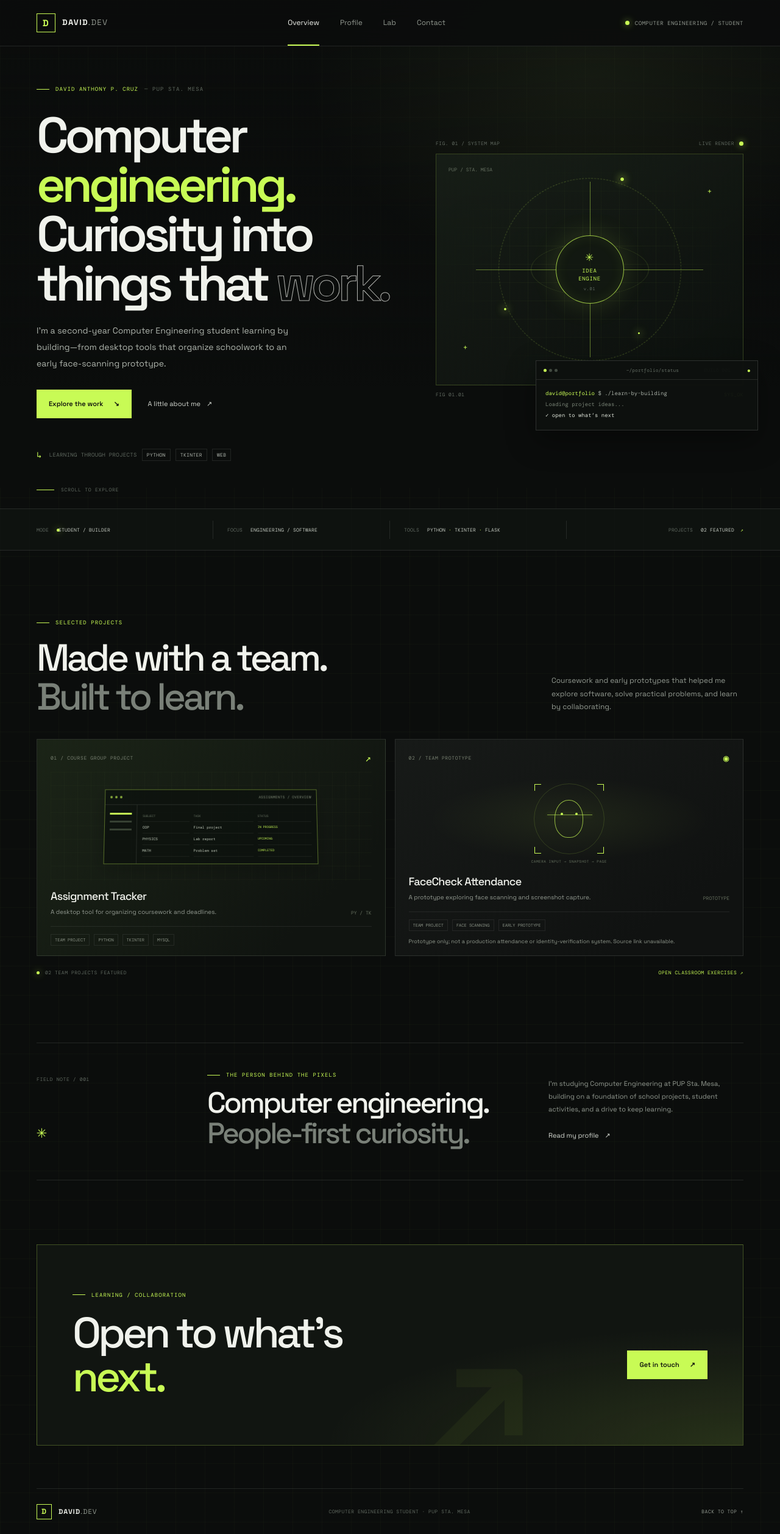
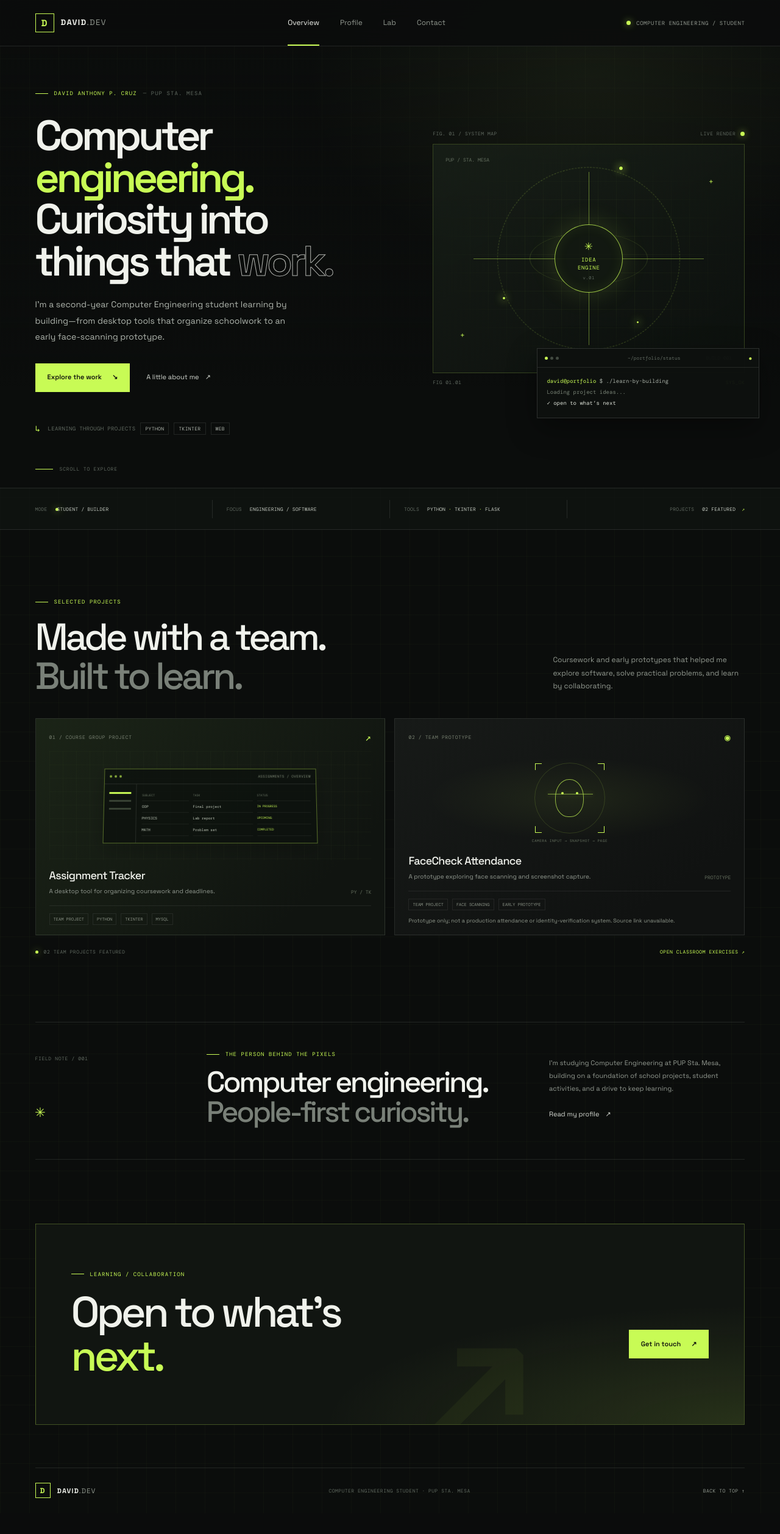
Before and after one commit to Davidredemption/Portfolio, a Flask app: page / in a window 1280 px wide. Shown: the whole page at 61% size. After the commit the page ends 2457 px from the top, so only its background shows below. Run offline with Flask 3, Linux system fonts and the light colour scheme.

Commit message:
Make desktop layout adapt to viewport dimensions
Co-authored-by: Copilot <223556219+Copilot@users.noreply.github.com>

```diff
--- a/static/style.css
+++ b/static/style.css
@@ -12,6 +12,7 @@
     --accent: #c8fb55;
     --mono: 'DM Mono', 'Consolas', monospace;
     --sans: 'Space Grotesk', 'Segoe UI', sans-serif;
+    --page-width: min(1440px, calc(100vw - clamp(40px, 9vw, 160px)));
 }
 
 * { box-sizing: border-box; }
@@ -39,7 +40,7 @@ button, input, textarea { font: inherit; }
 ::selection { color: var(--bg); background: var(--accent); }
 .skip-link { position: fixed; z-index: 1000; top: 10px; left: 10px; padding: 10px 14px; transform: translateY(-150%); color: var(--bg); background: var(--accent); }
 .skip-link:focus { transform: translateY(0); }
-.page-shell { width: min(1160px, calc(100% - 64px)); margin-inline: auto; }
+.page-shell { width: var(--page-width); margin-inline: auto; }
 
 /* Shared navigation */
 .site-nav {
@@ -50,7 +51,7 @@ button, input, textarea { font: inherit; }
     height: 76px;
     align-items: center;
     justify-content: space-between;
-    padding: 0 max(32px, calc((100vw - 1160px) / 2));
+    padding: 0 max(20px, calc((100vw - var(--page-width)) / 2));
     border-bottom: 1px solid var(--line);
     background: rgba(11, 13, 12, .84);
     backdrop-filter: blur(18px);
@@ -66,7 +67,7 @@ button, input, textarea { font: inherit; }
 .status-dot, .live-dot { display: inline-block; width: 7px; height: 7px; flex: 0 0 auto; border-radius: 50%; background: var(--accent); box-shadow: 0 0 12px rgba(200, 251, 85, .7); }
 
 /* Home: editorial hero and system visualization */
-.hero { position: relative; display: grid; min-height: 680px; grid-template-columns: 1.08fr .92fr; align-items: center; gap: 50px; padding-top: 50px; padding-bottom: 78px; }
+.hero { position: relative; display: grid; min-height: 680px; grid-template-columns: 1.08fr .92fr; align-items: center; gap: clamp(30px, 4vw, 64px); padding-top: 50px; padding-bottom: 78px; }
 .hero-copy { position: relative; z-index: 2; padding: 14px 0 0; animation: rise-in .8s both; }
 .eyebrow { display: flex; align-items: center; gap: 10px; color: var(--accent); font: 9px var(--mono); letter-spacing: .12em; }
 .eyebrow-line { display: inline-block; width: 21px; height: 1px; background: var(--accent); }
@@ -230,6 +231,7 @@ button, input, textarea { font: inherit; }
 .site-footer .brand-mark { width: 25px; height: 25px; font-size: 12px; }
 .site-footer > a:last-child { color: var(--muted); text-decoration: none; }
 .site-footer > a:last-child:hover { color: var(--accent); }
+.site-footer { width: var(--page-width); }
 html.js-enabled .reveal { opacity: 0; transform: translateY(18px); transition: opacity .6s ease, transform .6s ease; }
 html.js-enabled .reveal.is-visible { opacity: 1; transform: translateY(0); }
 
@@ -333,6 +335,17 @@ body:not(.home-page) .card > div[style*="background"] { border: 1px solid var(--
 @keyframes blink { to { visibility: hidden; } }
 @keyframes face-scan { 0%, 100% { transform: translateY(-21px); opacity: .35; } 50% { transform: translateY(21px); opacity: 1; } }
 
+@media (min-width: 901px) {
+    .hero {
+        min-height: max(620px, calc(100vh - 76px));
+        min-height: max(620px, calc(100svh - 76px));
+        padding-top: clamp(26px, 3.5vh, 50px);
+        padding-bottom: clamp(58px, 7vh, 78px);
+    }
+    .hero h1 { font-size: clamp(48px, min(5.4vw, 8.8vh), 82px); }
+    .visual-column { max-width: 590px; }
+    .system-visual { min-height: clamp(300px, 47vh, 460px); }
+}
 @media (max-width: 900px) {
     .hero { min-height: 620px; grid-template-columns: 1fr .86fr; gap: 25px; }
     .hero h1 { font-size: clamp(48px, 7vw, 68px); }
@@ -342,6 +355,7 @@ body:not(.home-page) .card > div[style*="background"] { border: 1px solid var(--
 @media (max-width: 680px) {
     html { scroll-padding-top: 64px; }
     .page-shell { width: calc(100% - 36px); }
+    .site-footer { width: calc(100% - 36px); }
     .site-nav { height: 64px; padding: 0 18px; }
     .nav-brand { gap: 8px; font-size: 11px; }
     .brand-mark { width: 27px; height: 27px; }
```
